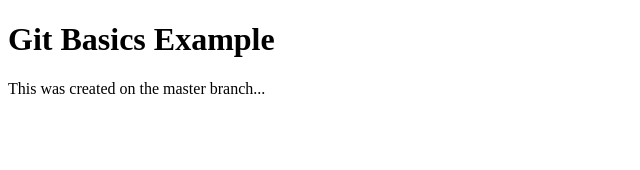
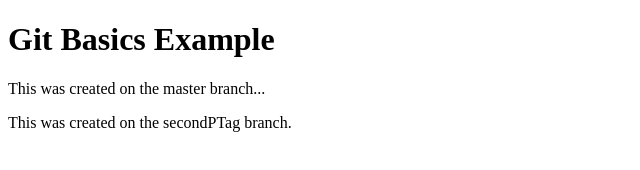
Before and after one commit to karlabrandon817/tauGithubExample, a plain HTML site: page index.html in a window 1280 px wide. Shown: the whole page, without its empty margins (0-640 px from the left). Drawn offline with Linux system fonts and the light colour scheme.

Commit message:
added second p tag

```diff
--- a/index.html
+++ b/index.html
@@ -9,5 +9,8 @@
     <p>
       This was created on the master branch...
     </p>
+    <p>
+      This was created on the secondPTag branch.
+    </p>
   </body>
 </html>
```
